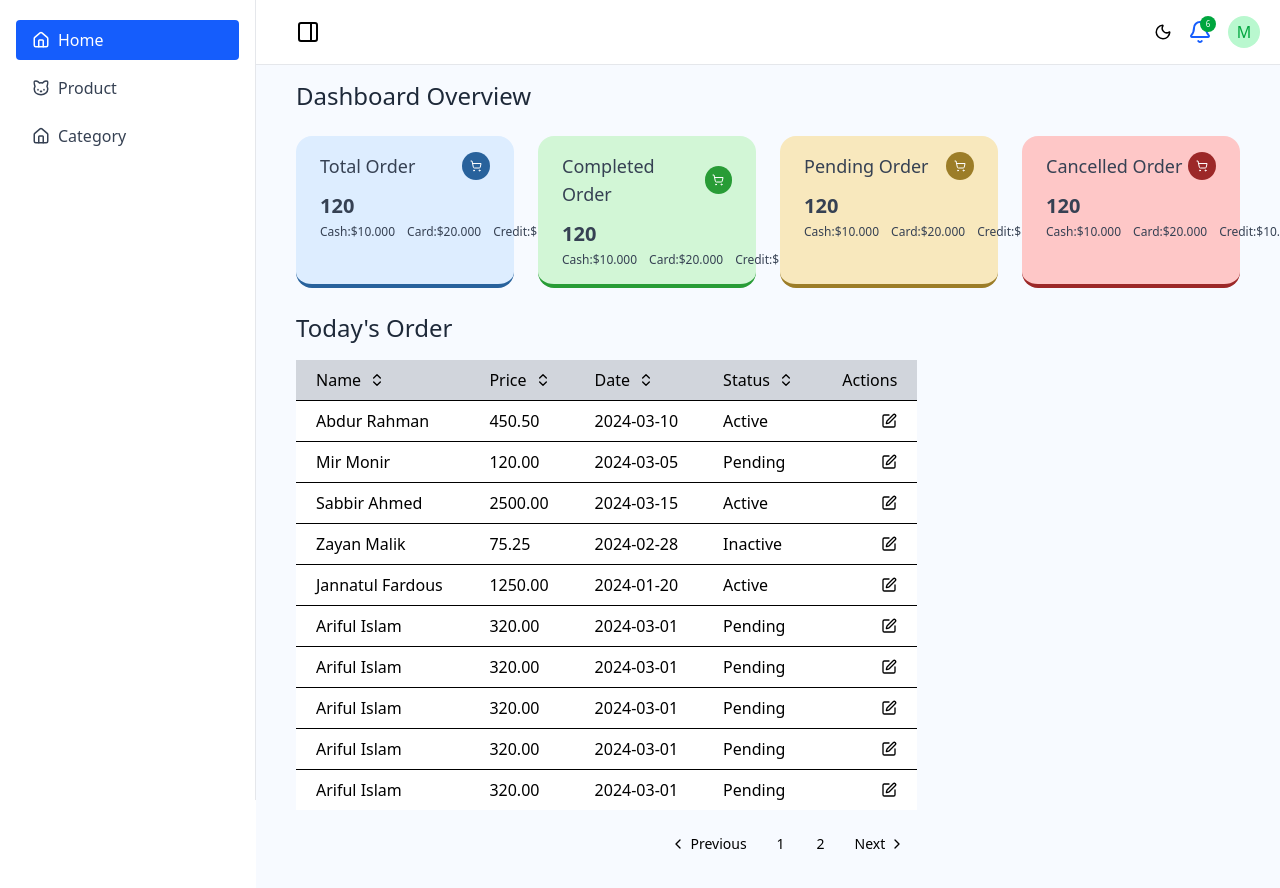
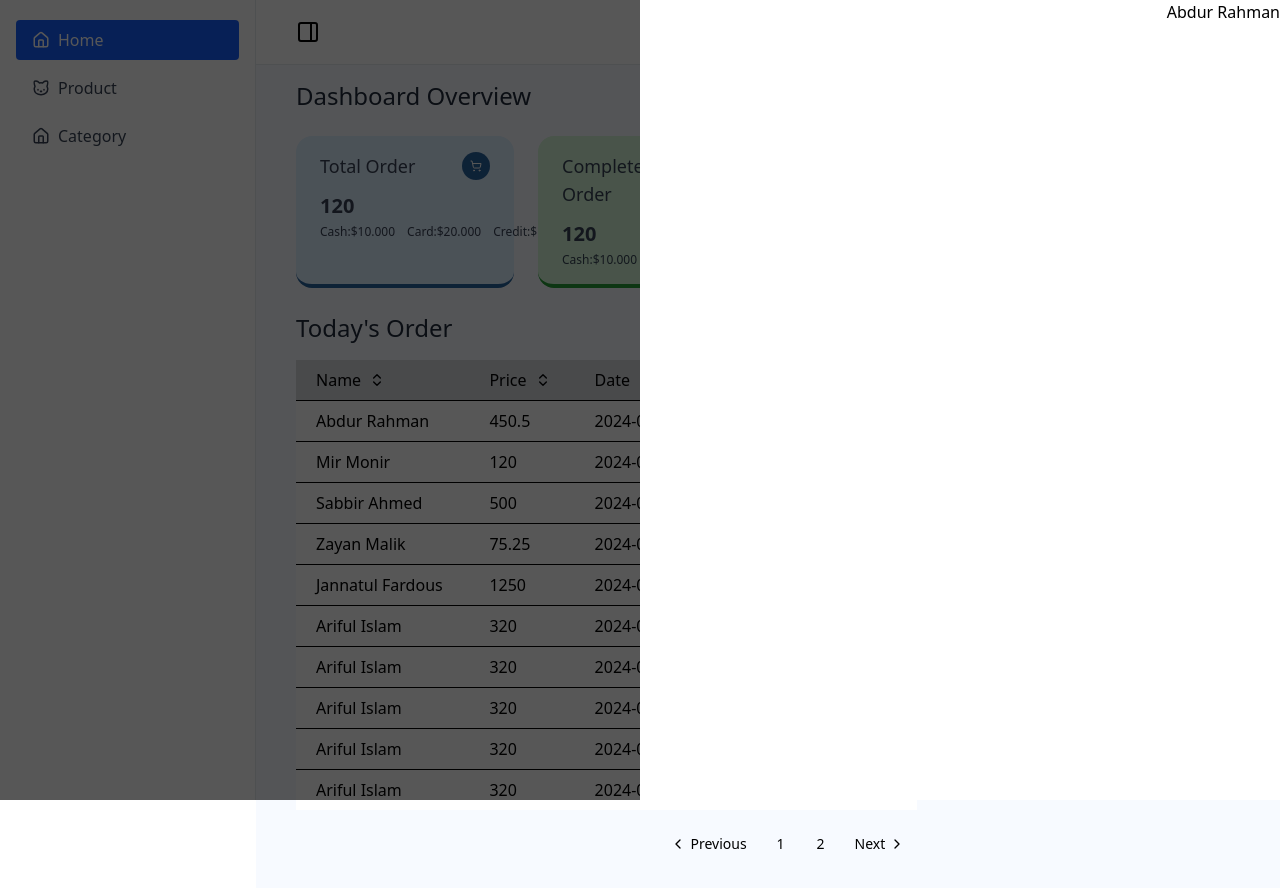
Before and after one commit to uxmir/e-commerce-admin, a Next.js app: page /home in a window 1280 px wide. Both pictures are taken after a click on the icon 889 px from the left and 421 px from the top of the page. Shown: the top 888 px of the page. Built offline with nearby package versions, Linux system fonts and the light colour scheme.

Commit message:
sorting is updated for date formatting and created useDrawer Hook and selected system for detail and editing

```diff
--- a/app/(admin)/home/page.tsx
+++ b/app/(admin)/home/page.tsx
@@ -3,9 +3,12 @@ import TableComponent from "@/app/components/ui/DataTable/TableComponent";
 import Heading from "@/app/components/ui/HeadingComponent/Heading";
 import Card from "@/app/components/ui/OverviewCard/Card";
 import { Edit, ShoppingCart } from "lucide-react";
-import React from "react";
+import React, { useState } from "react";
 import { usePagination } from "@/app/CustomHooks/usePaginaton";
 import PaginationComponent from "@/app/components/ui/Pagination/PaginationComponent";
+import Drawer from "@/app/components/ui/Drawer/Drawer";
+import { useDrawer } from "@/app/CustomHooks/useDrawer";
+import { tableData } from "../../mockapi/homeTable";
 const page: React.FC = () => {
   return (
     <div className="">
@@ -66,12 +69,11 @@ const page: React.FC = () => {
 };
 
 export default page;
-// interface dataProps {
-//   name: string;
-//   price: string;
-//   status: string;
-// }
 const OverviewTable: React.FC = () => {
+  const { paginatedData, totalPage, currentPage, setCurrentPage } =
+    usePagination(tableData);
+  const { drawerOverlay, drawerContainer, showDrawer, closeDrawer,selectedData } =
+    useDrawer(tableData);
   const tableColumns = [
     {
       header: "Name",
@@ -94,135 +96,21 @@ const OverviewTable: React.FC = () => {
       key: "action",
       render: (row: any) => (
         <div className="flex justify-end items-center gap-x-2">
-             <Edit size={16} />
+          <Edit onClick={()=>showDrawer(row.id)} size={16} />
+          <Drawer
+            overlay={drawerOverlay}
+            container={drawerContainer}
+            position="right"
+            close={closeDrawer}
+          >
+           <div className="">
+           {selectedData?.name}
+           </div>
+          </Drawer>
         </div>
       ),
     },
   ];
-  const tableData = [
-    {
-      id: 1,
-      name: "Abdur Rahman",
-      price: "450.50",
-      status: "active",
-      category: "Electronics",
-      date: "2024-03-10",
-    },
-    {
-      id: 2,
-      name: "Mir Monir",
-      price: "120.00",
-      status: "pending",
-      category: "Gadgets",
-      date: "2024-03-05",
-    },
-    {
-      id: 3,
-      name: "Sabbir Ahmed",
-      price: "2500.00",
-      status: "active",
-      category: "Home Decor",
-      date: "2024-03-15",
-    },
-    {
-      id: 4,
-      name: "Zayan Malik",
-      price: "75.25",
-      status: "inactive",
-      category: "Stationary",
-      date: "2024-02-28",
-    },
-    {
-      id: 5,
-      name: "Jannatul Fardous",
-      price: "1250.00",
-      status: "active",
-      category: "Fashion",
-      date: "2024-01-20",
-    },
-    {
-      id: 6,
-      name: "Ariful Islam",
-      price: "320.00",
-      status: "pending",
-      category: "Books",
-      date: "2024-03-01",
-    },
-    {
-      id: 6,
-      name: "Ariful Islam",
-      price: "320.00",
-      status: "pending",
-      category: "Books",
-      date: "2024-03-01",
-    },
-    {
-      id: 7,
-      name: "Ariful Islam",
-      price: "320.00",
-      status: "pending",
-      category: "Books",
-      date: "2024-03-01",
-    },
-    {
-      id: 8,
-      name: "Ariful Islam",
-      price: "320.00",
-      status: "pending",
-      category: "Books",
-      date: "2024-03-01",
-    },
-    {
-      id: 9,
-      name: "Ariful Islam",
-      price: "320.00",
-      status: "pending",
-      category: "Books",
-      date: "2024-03-01",
-    },
-    {
-      id: 10,
-      name: "Ariful Islam",
-      price: "320.00",
-      status: "pending",
-      category: "Books",
-      date: "2024-03-01",
-    },
-    {
-      id: 11,
-      name: "Ariful Islam",
-      price: "320.00",
-      status: "pending",
-      category: "Books",
-      date: "2024-03-01",
-    },
-    {
-      id: 12,
-      name: "Ariful Islam",
-      price: "320.00",
-      status: "pending",
-      category: "Books",
-      date: "2024-03-01",
-    },
-    {
-      id: 13,
-      name: "Ariful Islam",
-      price: "320.00",
-      status: "pending",
-      category: "Books",
-      date: "2024-03-01",
-    },
-    {
-      id: 14,
-      name: "Ariful Islam",
-      price: "320.00",
-      status: "pending",
-      category: "Books",
-      date: "2024-03-01",
-    },
-  ];
-  const { paginatedData, totalPage, currentPage, setCurrentPage } =
-    usePagination(tableData);
   return (
     <>
       <TableComponent
--- /dev/null
+++ b/app/CustomHooks/useDrawer.ts
@@ -0,0 +1,26 @@
+import React,{useState} from "react"
+export const useDrawer=(data:any[])=>{
+  const [drawerContainer,setDrawerContainer]=useState<boolean>(false)
+  const [drawerOverlay,setDrawerOverlay]=useState<boolean>(false)
+  const [selectedId,setSelectedId]=useState<number|null>(null)
+      //handle drawer
+    const showDrawer=(id:number)=>{
+      setDrawerContainer(true)
+      setDrawerOverlay(true)
+      setSelectedId(id)
+    }
+      const closeDrawer=()=>{
+      setDrawerContainer(false)
+      setDrawerOverlay(false)
+      setSelectedId(null)
+    }
+    //finding selected data
+    const selectedData=data?.find((d)=>d.id===selectedId)
+    return{
+        drawerContainer,
+        drawerOverlay,
+        showDrawer,
+        closeDrawer,
+        selectedData
+    }
+}
--- a/app/CustomHooks/useSorting.ts
+++ b/app/CustomHooks/useSorting.ts
@@ -10,15 +10,25 @@ export const useSorting = (data: any[]) => {
       let aValue = a[sorting.key];
       let bValue = b[sorting.key];
 
+      // sorting for date value
+      const isDate = (val: string) =>
+        typeof val === "string" && !isNaN(Date.parse(val)) && val.includes("-");
+      if (isDate(aValue) && isDate(bValue)) {
+        const aDate = new Date(aValue).getTime();
+        const bDate = new Date(bValue).getTime();
+        return sorting.direction === "asc" ? aDate - bDate : bDate - aDate;
+      }
       //for number value to make as a string in sorting
       const aNum = parseFloat(aValue);
       const bNum = parseFloat(bValue);
       if (!isNaN(aNum) && !isNaN(bNum)) {
-        aValue = aNum;
-        bValue = bNum;
+        return sorting.direction === "asc" ? aNum - bNum : bNum - aNum;
       }
-      if (aValue < bValue) return sorting.direction === "asc" ? -1 : 1;
-      if (aValue > bValue) return sorting.direction === "asc" ? 1 : -1;
+      //string sorting
+      const aStr = String(aValue).toLowerCase().trim();
+      const bStr = String(bValue).toLowerCase().trim();
+      if (aStr < bStr) return sorting.direction === "asc" ? -1 : 1;
+      if (aStr > bStr) return sorting.direction === "asc" ? 1 : -1;
       return 0;
     });
   }, [data, sorting]);
--- /dev/null
+++ b/app/components/ui/Drawer/Drawer.tsx
@@ -0,0 +1,42 @@
+"use client";
+import React, { ReactNode } from "react";
+interface drawerProps {
+  overlay: boolean;
+  container: boolean;
+  position: string;
+  width?: string;
+  children: ReactNode;
+  close: () => void;
+}
+const Drawer: React.FC<drawerProps> = ({
+  overlay,
+  container,
+  children,
+  position,
+  width = "w-1/2",
+  close,
+}) => {
+  const positionDrawer: { right?: string; left?: string } = {
+    left: `left-0 ${container === true ? "translate-x-0" : "-translate-x-full"}`,
+    right: `right-0 ${container === true ? "translate-x-0" : "translate-x-full"}`,
+  };
+  const { left, right } = positionDrawer;
+  return (
+    <>
+      {/* =======drawer-overlay===== */}
+      {overlay === true && (
+        <div
+          onClick={close}
+          className="w-full h-full bg-black/10 fixed top-0 left-0 right-0 z-[9999]"
+        ></div>
+      )}
+      <div
+        className={`bg-white fixed ${width} h-full transition-all duration-500 top-0 z-[9999] ${position === "right" ? right : left}`}
+      >
+        {children}
+      </div>
+    </>
+  );
+};
+
+export default Drawer;
--- a/app/components/ui/button.tsx
+++ b/app/components/ui/Pagination/button.tsx
@@ -49,7 +49,6 @@ function Button({
     asChild?: boolean
   }) {
   const Comp = asChild ? Slot.Root : "button"
-
   return (
     <Comp
       data-slot="button"
--- a/app/components/ui/Pagination/pagination.tsx
+++ b/app/components/ui/Pagination/pagination.tsx
@@ -6,8 +6,7 @@ import {
 } from "lucide-react"
 
 import { cn } from "@/lib/utils"
-import { buttonVariants, type Button } from "@/app/components/ui/button"
-
+import { buttonVariants, type Button } from "@/app/components/ui/Pagination/button"
 function Pagination({ className, ...props }: React.ComponentProps<"nav">) {
   return (
     <nav
--- /dev/null
+++ b/app/mockapi/homeTable.ts
@@ -0,0 +1,123 @@
+import { tableProps } from "../types/homeTable";
+export  const tableData:tableProps[] = [
+    {
+      id: 1,
+      name: "Abdur Rahman",
+      price: 450.50,
+      status: "active",
+      category: "Electronics",
+      date: "2024-03-10",
+    },
+    {
+      id: 2,
+      name: "Mir Monir",
+      price: 120.00,
+      status: "pending",
+      category: "Gadgets",
+      date: "2024-03-05",
+    },
+    {
+      id: 3,
+      name: "Sabbir Ahmed",
+      price: 500.00,
+      status: "active",
+      category: "Home Decor",
+      date: "2024-03-15",
+    },
+    {
+      id: 4,
+      name: "Zayan Malik",
+      price:75.25,
+      status: "inactive",
+      category: "Stationary",
+      date: "2024-02-28",
+    },
+    {
+      id: 5,
+      name: "Jannatul Fardous",
+      price: 1250.00,
+      status: "active",
+      category: "Fashion",
+      date: "2024-01-20",
+    },
+    {
+      id: 6,
+      name: "Ariful Islam",
+      price: 320.00,
+      status: "pending",
+      category: "Books",
+      date: "2024-03-01",
+    },
+    {
+      id: 6,
+      name: "Ariful Islam",
+      price: 320.00,
+      status: "pending",
+      category: "Books",
+      date: "2024-03-01",
+    },
+    {
+      id: 7,
+      name: "Ariful Islam",
+      price: 320.00,
+      status: "pending",
+      category: "Books",
+      date: "2024-03-01",
+    },
+    {
+      id: 8,
+      name: "Ariful Islam",
+      price: 320.00,
+      status: "pending",
+      category: "Books",
+      date: "2024-03-01",
+    },
+    {
+      id: 9,
+      name: "Ariful Islam",
+      price: 320.00,
+      status: "pending",
+      category: "Books",
+      date: "2024-03-01",
+    },
+    {
+      id: 10,
+      name: "Ariful Islam",
+      price: 320.00,
+      status: "pending",
+      category: "Books",
+      date: "2024-03-01",
+    },
+    {
+      id: 11,
+      name: "Ariful Islam",
+      price: 320.00,
+      status: "pending",
+      category: "Books",
+      date: "2024-03-01",
+    },
+    {
+      id: 12,
+      name: "Ariful Islam",
+      price: 320.00,
+      status: "pending",
+      category: "Books",
+      date: "2024-03-01",
+    },
+    {
+      id: 13,
+      name: "Ariful Islam",
+      price: 320.00,
+      status: "pending",
+      category: "Books",
+      date: "2024-03-01",
+    },
+    {
+      id: 14,
+      name: "Ariful Islam",
+      price: 320.00,
+      status: "pending",
+      category: "Books",
+      date: "2024-03-01",
+    },
+  ];
```
Also changed, not shown: app/types/homeTable.d.ts (added, +8 -0 lines).
